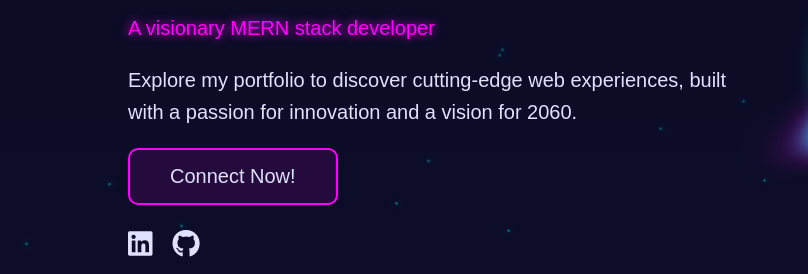
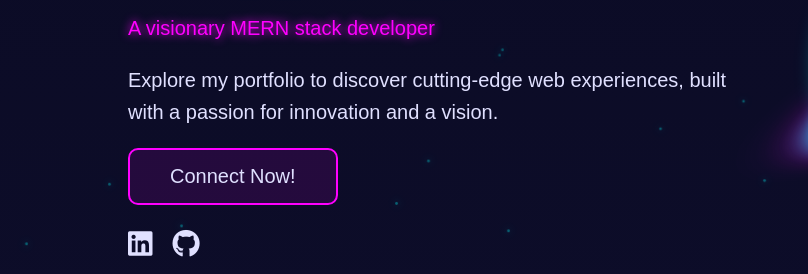
Before and after one commit to 2005santhosh/portfolio, a plain HTML site: page index.html in a window 1280 px wide. Shown: the part 402-676 px from the top of the page, 0-808 px from the left. Drawn offline with Linux system fonts and the light colour scheme.

Commit message:
Initial commit: file updated

```diff
--- a/index.html
+++ b/index.html
@@ -725,7 +725,7 @@
             <p>Welcome to the Future!</p>
             <h1>I'm Santhosh</h1>
             <p class="highlight">A visionary MERN stack developer</p>
-            <p>Explore my portfolio to discover cutting-edge web experiences, built with a passion for innovation and a vision for 2060.</p>
+            <p>Explore my portfolio to discover cutting-edge web experiences, built with a passion for innovation and a vision.</p>
             <a href="mailto:damerasanthosh2005@gmail.com" class="talk">Connect Now!</a>
             <div class="social-links">
                 <a href="https://www.linkedin.com/in/damera-santhosh-kumar-a94b90269?utm_source=share&utm_campaign=share_via&utm_content=profile&utm_medium=android_app" target="_blank" aria-label="LinkedIn">
```
